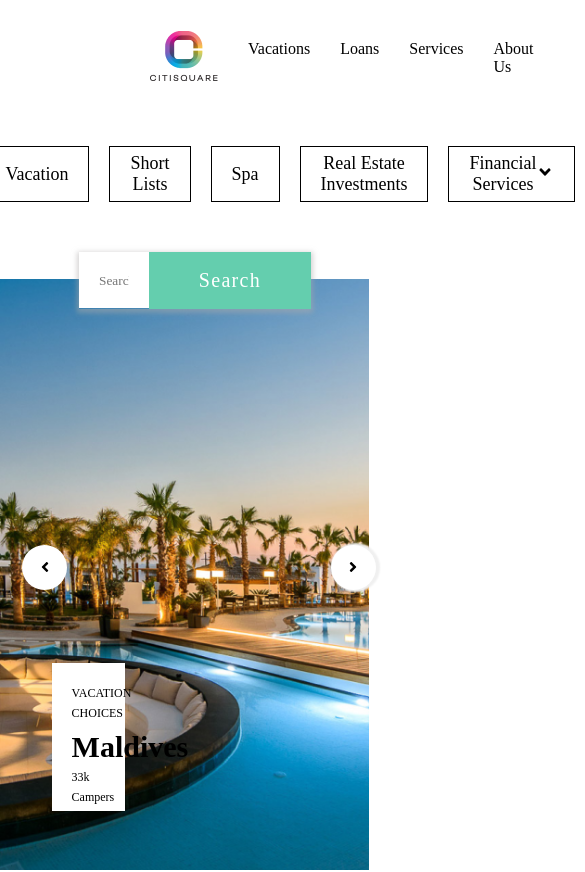
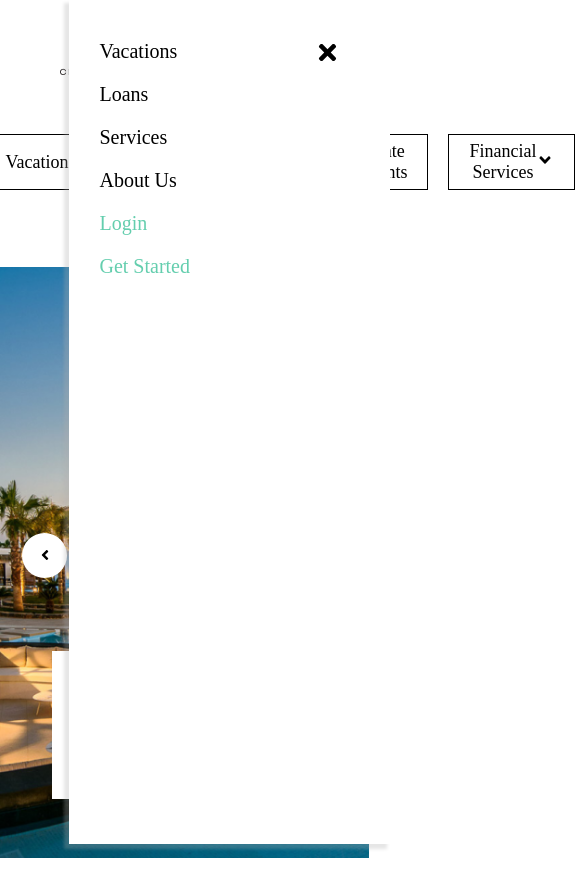
Before and after one commit to Ubongg/test-landing-page, a React (Create React App) app: page / in a window 390 px wide. Shown: the top 872 px of the page, 585 px wide, since content can reach past the window. Built offline with nearby package versions, Linux system fonts and the light colour scheme.

Commit message:
made navbar responsive

```diff
--- a/src/components/Navbar.js
+++ b/src/components/Navbar.js
@@ -3,13 +3,13 @@ import { FaBars } from "react-icons/fa";
 import { FaTimes } from "react-icons/fa";
 
 const Navbar = () => {
-  const [showLinks, setShowLinks] = useState(false);
+  const [showLinks, setShowLinks] = useState(true);
   return (
     <div className="nav">
       <div className="logo">
         <img src="/images/logo.png" alt="" />
       </div>
-      <ul className="links">
+      <ul className={showLinks ? "links" : "links none"}>
         <li>vacations</li>
         <li>loans</li>
         <li>services</li>
--- a/src/index.js
+++ b/src/index.js
@@ -1,6 +1,7 @@
 import React from "react";
 import ReactDOM from "react-dom";
 import "./index.css";
+import "./index2.css";
 import App from "./App";
 
 ReactDOM.render(
--- /dev/null
+++ b/src/index2.css
@@ -0,0 +1,44 @@
+@media screen and (max-width: 960px) {
+ body{
+  overflow-x: hidden;
+ }
+ .logo {
+  margin-left: 10px;
+ }
+ .show-menu {
+  display: flex;
+    z-index: 1;
+    cursor: pointer;
+    font-size: 25px;
+ }
+ .links {
+  flex-direction: column;
+    transform: translateX(0);
+    background: #fff;
+    position: absolute;
+    right: 0;
+    top: 0;
+    height: 100vh;
+    transition: var(--main-transition);
+    z-index: 1;
+    padding: 30px 200px 80px 30px;
+    box-shadow: -4px 4px 3px 1px rgba(173, 172, 172, 0.3);
+ }
+ .links.none{
+  transform: translateX(120%);
+ }
+ .links li {
+  margin: 10px 0;
+  font-size: 20px;
+ }
+ .links .sign{
+  flex-direction: column;
+  margin-left: 0;
+ }
+ .started {
+  background: none;
+  color: var(--primary-color);
+  padding: 0;
+  margin-top: 0;
+ }
+}
```
